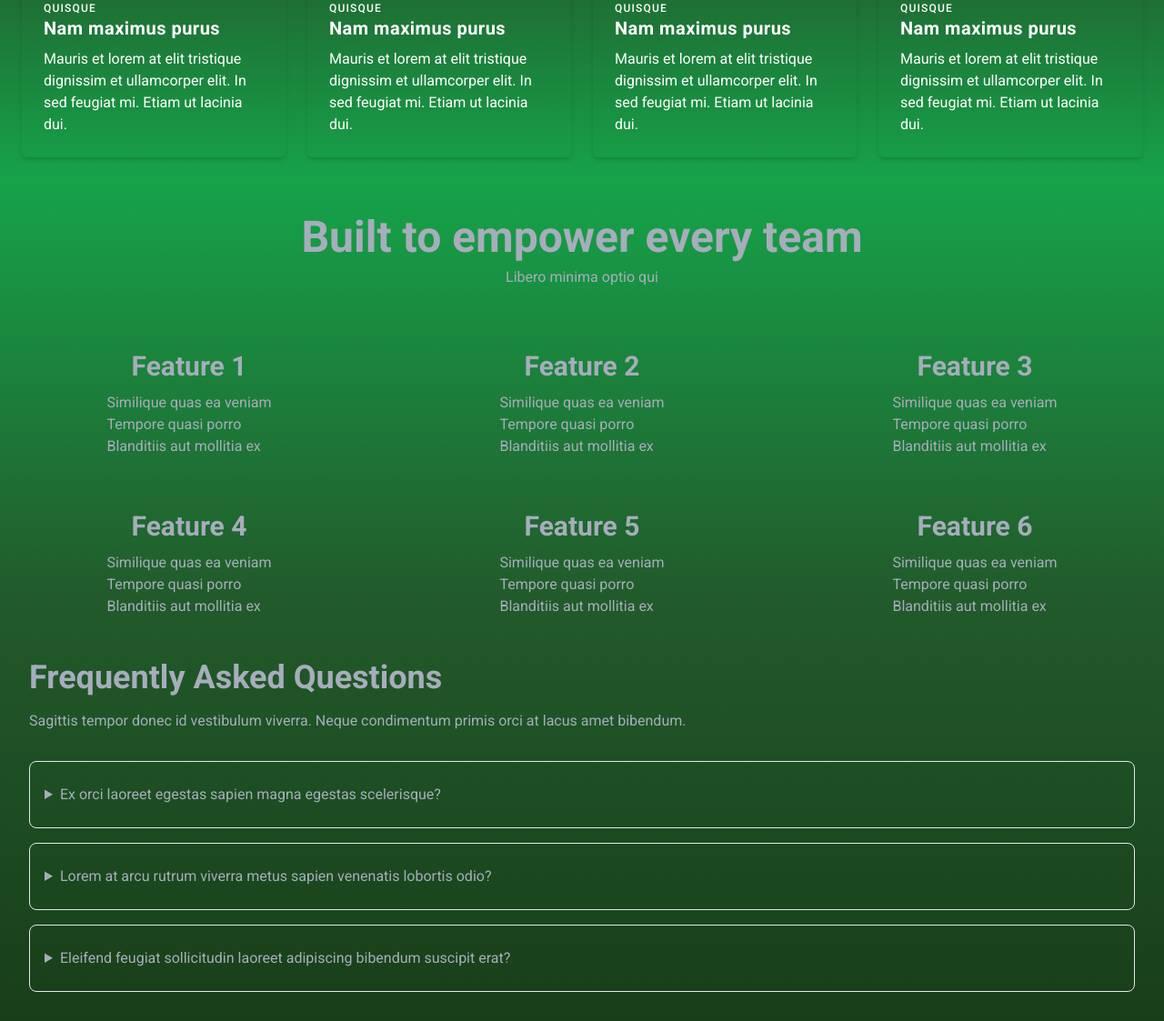
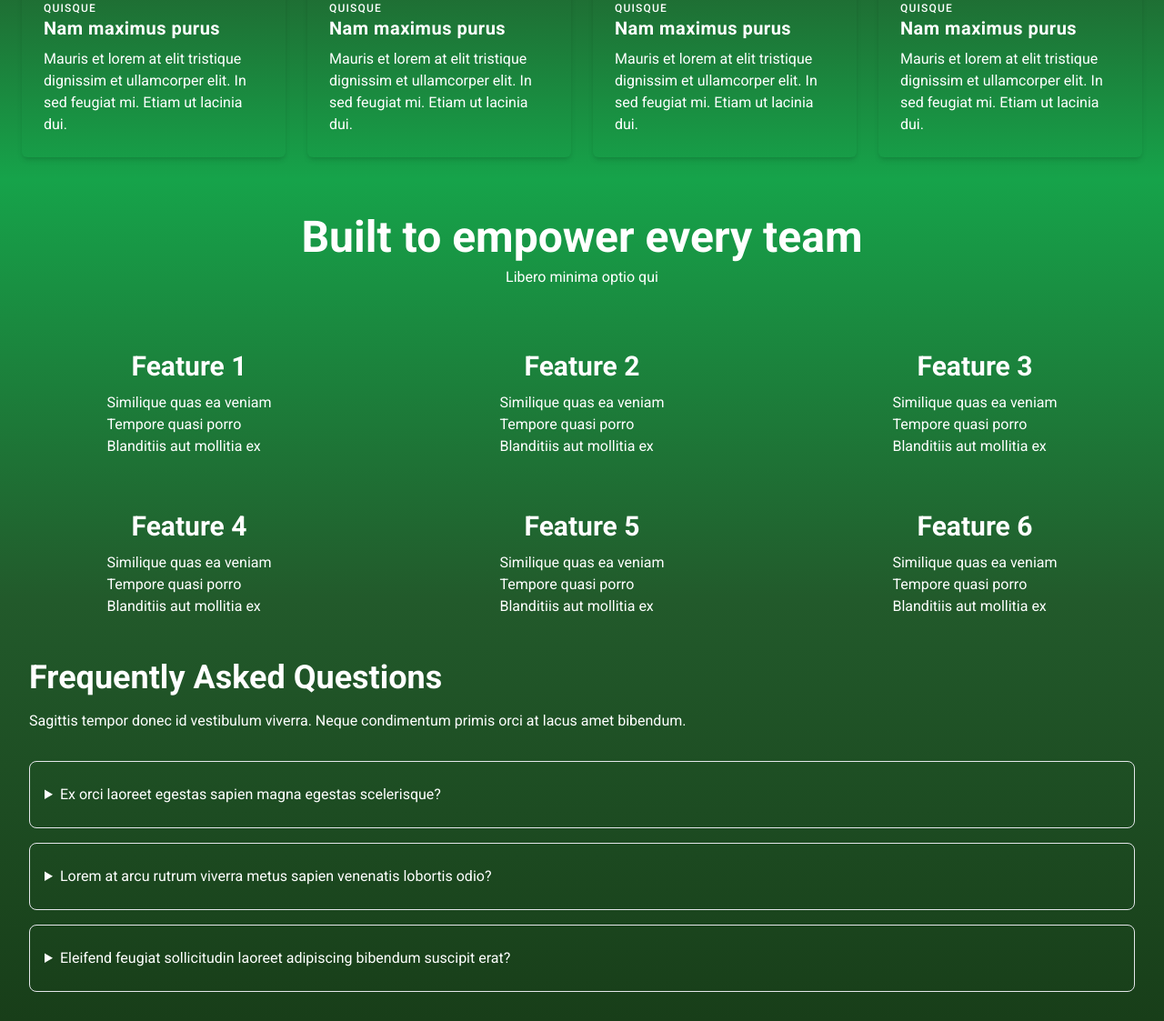
Before and after one commit to cashmeresamurai/fin-frontend, a FastAPI app: page / in a window 1280 px wide. Shown: the part 1223-2346 px from the top of the page at 91% size. Run offline with FastAPI, Linux system fonts and the light colour scheme.

Commit message:
adjusted white font

```diff
--- a/static/output.css
+++ b/static/output.css
@@ -1864,14 +1864,6 @@ html {
   width: 100%;
 }
 
-.max-w-sm {
-  max-width: 24rem;
-}
-
-.max-w-xs {
-  max-width: 20rem;
-}
-
 .grid-cols-1 {
   grid-template-columns: repeat(1, minmax(0, 1fr));
 }
@@ -2205,10 +2197,6 @@ html {
     width: 50%;
   }
 
-  .md\:grid-cols-2 {
-    grid-template-columns: repeat(2, minmax(0, 1fr));
-  }
-
   .md\:flex-row {
     flex-direction: row;
   }
--- a/templates/components/faq.html
+++ b/templates/components/faq.html
@@ -1,28 +1,28 @@
 <!-- FAQ Section -->
-<div class="dark:bg-white-100 w-full text-white-800">
+<div class="dark:bg-white-100 w-full text-white">
   <div class="w-full flex flex-col justify-center px-4 py-8 mx-auto md:p-8">
     <h2 class="text-2xl font-semibold sm:text-4xl">Frequently Asked Questions</h2>
-    <p class="mt-4 mb-8 text-white-600">Sagittis tempor donec id vestibulum viverra. Neque condimentum primis
+    <p class="mt-4 mb-8 text-white">Sagittis tempor donec id vestibulum viverra. Neque condimentum primis
       orci
       at lacus amet bibendum.</p>
     <div class="space-y-4">
       <details class="w-full border rounded-lg">
         <summary class="px-4 py-6 focus:outline-none focus-visible:dark:ring-violet-600">Ex orci laoreet egestas
           sapien magna egestas scelerisque?</summary>
-        <p class="px-4 py-6 pt-0 ml-4 -mt-4 text-white-600">Lectus iaculis orci metus vitae ligula dictum per.
+        <p class="px-4 py-6 pt-0 ml-4 -mt-4 text-white">Lectus iaculis orci metus vitae ligula dictum per.
           Nisl per nullam taciti at adipiscing est.</p>
       </details>
       <details class="w-full border rounded-lg">
         <summary class="px-4 py-6 focus:outline-none focus-visible:dark:ring-violet-600">Lorem at arcu rutrum viverra
           metus sapien venenatis lobortis odio?</summary>
-        <p class="px-4 py-6 pt-0 ml-4 -mt-4 text-white-600">Tincidunt ut hac condimentum rhoncus phasellus
+        <p class="px-4 py-6 pt-0 ml-4 -mt-4 text-white">Tincidunt ut hac condimentum rhoncus phasellus
           nostra.
           Magna porttitor egestas tincidunt neque vehicula potenti.</p>
       </details>
       <details class="w-full border rounded-lg">
         <summary class="px-4 py-6 focus:outline-none focus-visible:dark:ring-violet-600">Eleifend feugiat sollicitudin
           laoreet adipiscing bibendum suscipit erat?</summary>
-        <p class="px-4 py-6 pt-0 ml-4 -mt-4 text-white-600">Justo libero tellus integer tincidunt justo semper
+        <p class="px-4 py-6 pt-0 ml-4 -mt-4 text-white">Justo libero tellus integer tincidunt justo semper
           consequat venenatis aliquet imperdiet. Ultricies urna proin fusce nulla pretium sodales vel magna et massa
           euismod vulputate sed.</p>
       </details>
--- a/templates/components/features.html
+++ b/templates/components/features.html
@@ -1,13 +1,13 @@
 <div class="w-full dark:bg-white-100 text-white-800 bg-gradient-to-b from-green-600 via-[#225A2B] to-[#183E19]">
   <div class="p-4 my-6 space-y-2 text-center">
-    <h2 class="text-5xl font-bold">Built to empower every team</h2>
-    <p class="text-white-600">Libero minima optio qui</p>
+    <h2 class="text-5xl roboto-bold text-white">Built to empower every team</h2>
+    <p class="text-white">Libero minima optio qui</p>
   </div>
   <div class="w-full grid justify-center gap-4 sm:grid-cols-2 lg:grid-cols-3">
     <div class="flex flex-col items-center p-4">
       <!-- Icon und Text für Feature 1 -->
-      <h3 class="my-3 text-3xl font-semibold">Feature 1</h3>
-      <div class="space-y-1 leading-tight">
+      <h3 class="my-3 text-3xl roboto-bold text-white">Feature 1</h3>
+      <div class="space-y-1 leading-tight roboto text-white">
         <p>Similique quas ea veniam</p>
         <p>Tempore quasi porro</p>
         <p>Blanditiis aut mollitia ex</p>
@@ -15,8 +15,8 @@
     </div>
     <div class="flex flex-col items-center p-4">
       <!-- Icon und Text für Feature 2 -->
-      <h3 class="my-3 text-3xl font-semibold">Feature 2</h3>
-      <div class="space-y-1 leading-tight">
+      <h3 class="my-3 text-3xl roboto-bold text-white">Feature 2</h3>
+      <div class="space-y-1 leading-tight roboto text-white">
         <p>Similique quas ea veniam</p>
         <p>Tempore quasi porro</p>
         <p>Blanditiis aut mollitia ex</p>
@@ -24,8 +24,8 @@
     </div>
     <div class="flex flex-col items-center p-4">
       <!-- Icon und Text für Feature 3 -->
-      <h3 class="my-3 text-3xl font-semibold">Feature 3</h3>
-      <div class="space-y-1 leading-tight">
+      <h3 class="my-3 text-3xl roboto-bold text-white">Feature 3</h3>
+      <div class="space-y-1 leading-tight roboto text-white">
         <p>Similique quas ea veniam</p>
         <p>Tempore quasi porro</p>
         <p>Blanditiis aut mollitia ex</p>
@@ -33,8 +33,8 @@
     </div>
     <div class="flex flex-col items-center p-4">
       <!-- Icon und Text für Feature 4 -->
-      <h3 class="my-3 text-3xl font-semibold">Feature 4</h3>
-      <div class="space-y-1 leading-tight">
+      <h3 class="my-3 text-3xl roboto-bold text-white">Feature 4</h3>
+      <div class="space-y-1 leading-tight roboto text-white">
         <p>Similique quas ea veniam</p>
         <p>Tempore quasi porro</p>
         <p>Blanditiis aut mollitia ex</p>
@@ -42,8 +42,8 @@
     </div>
     <div class="flex flex-col items-center p-4">
       <!-- Icon und Text für Feature 5 -->
-      <h3 class="my-3 text-3xl font-semibold">Feature 5</h3>
-      <div class="space-y-1 leading-tight">
+      <h3 class="my-3 text-3xl roboto-bold text-white">Feature 5</h3>
+      <div class="space-y-1 leading-tight roboto text-white">
         <p>Similique quas ea veniam</p>
         <p>Tempore quasi porro</p>
         <p>Blanditiis aut mollitia ex</p>
@@ -51,8 +51,8 @@
     </div>
     <div class="flex flex-col items-center p-4">
       <!-- Icon und Text für Feature 6 -->
-      <h3 class="my-3 text-3xl font-semibold">Feature 6</h3>
-      <div class="space-y-1 leading-tight">
+      <h3 class="my-3 text-3xl roboto-bold text-white">Feature 6</h3>
+      <div class="space-y-1 leading-tight roboto text-white">
         <p>Similique quas ea veniam</p>
         <p>Tempore quasi porro</p>
         <p>Blanditiis aut mollitia ex</p>
```
